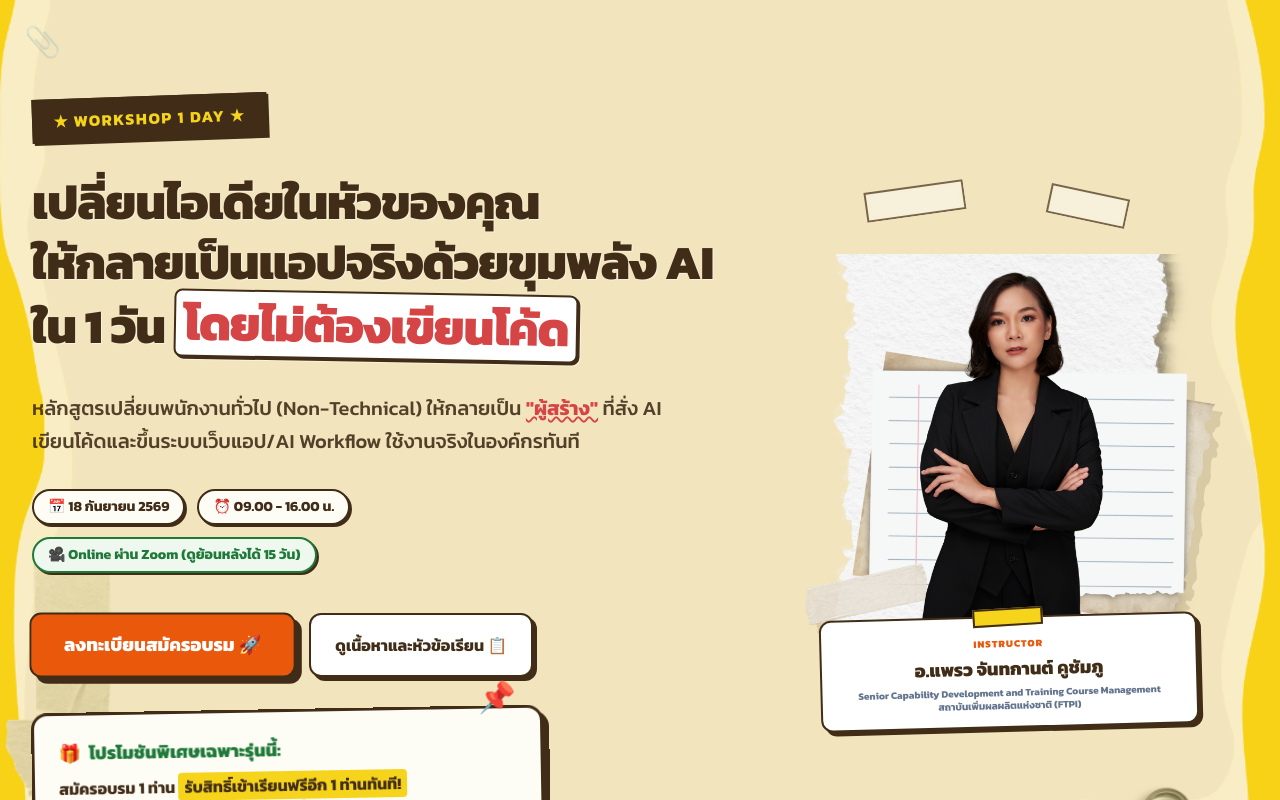
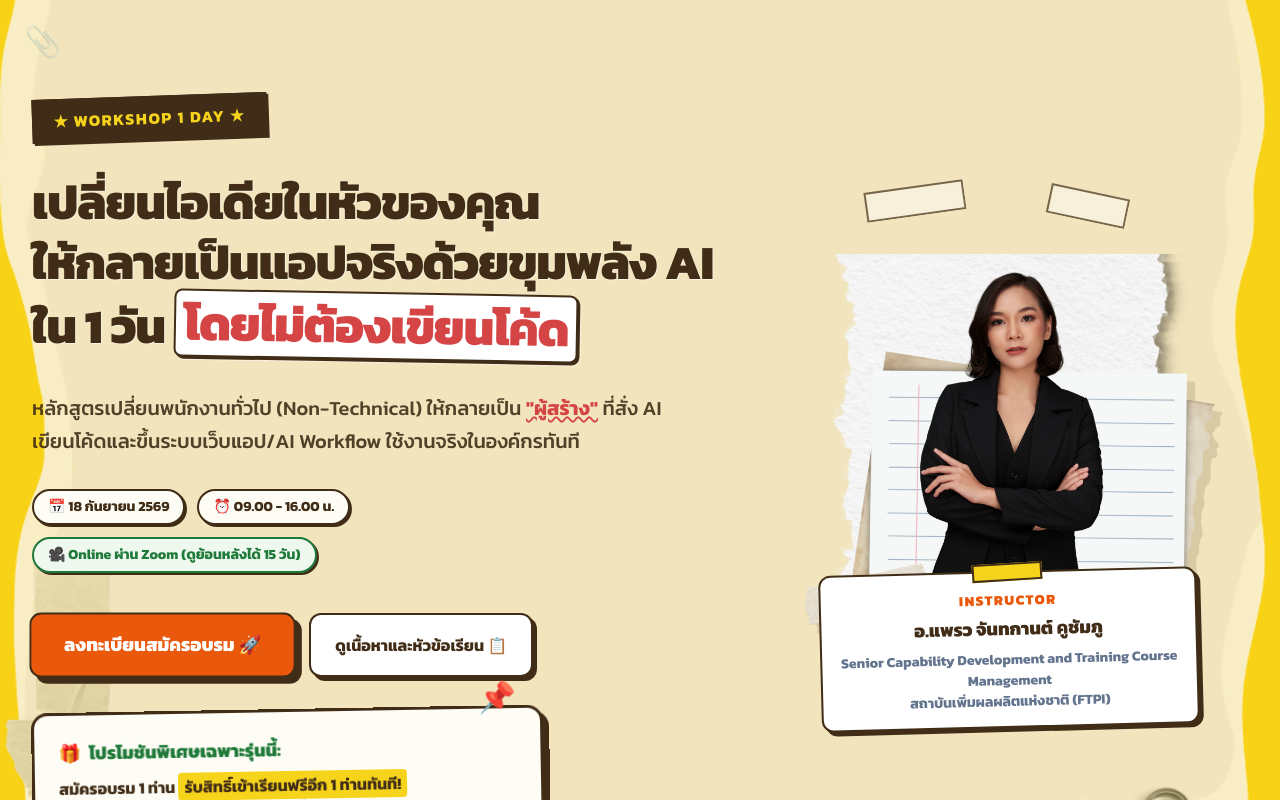
Before and after one commit to Snowdollce/buildweb, a Next.js app: page / in a window 1280 px wide. Shown: the top 800 px of the page. Built offline with nearby package versions, Linux system fonts and the light colour scheme.

Commit message:
style: enlarge Instructor label and subtitle text sizes

```diff
--- a/src/components/Hero.tsx
+++ b/src/components/Hero.tsx
@@ -121,9 +121,9 @@ export default function Hero() {
                 {/* Simulated paper tape styling */}
                 <div className="absolute top-[-10px] left-1/2 transform -translate-x-1/2 w-[70px] h-[18px] bg-[#f6d41c] sketch-border border-dashed rotate-[-2deg]" />
 
-                <div className="text-[10px] font-black text-[#ea580c] tracking-widest uppercase mb-1 mt-1">INSTRUCTOR</div>
+                <div className="text-xs sm:text-sm font-black text-[#ea580c] tracking-widest uppercase mb-1 mt-1">INSTRUCTOR</div>
                 <div className="text-base sm:text-lg font-black text-[#412d17]">อ.แพรว จันทกานต์ คูชัมภู</div>
-                <div className="text-[10px] font-bold text-slate-500 leading-tight mt-1">
+                <div className="text-xs sm:text-sm font-bold text-slate-500 leading-normal mt-1.5">
                   Senior Capability Development and Training Course Management<br />
                   สถาบันเพิ่มผลผลิตแห่งชาติ (FTPI)
                 </div>
```
